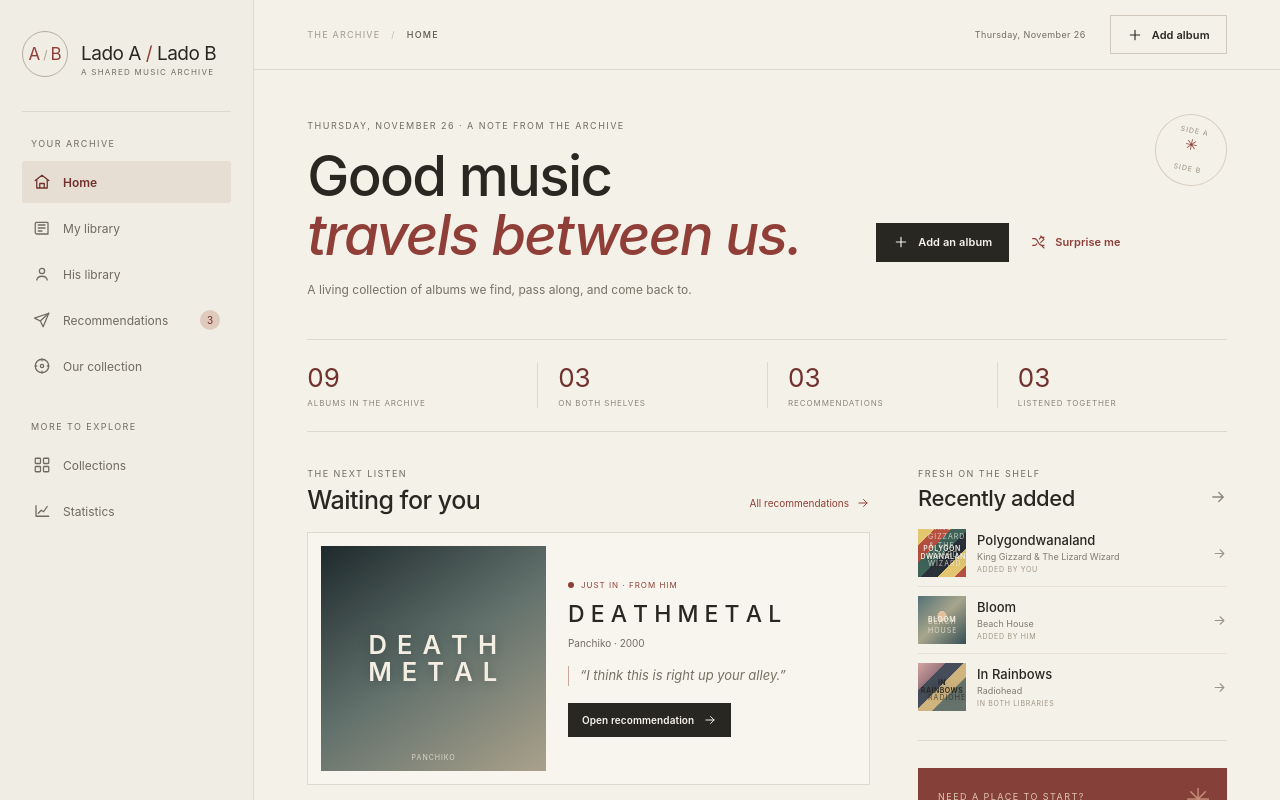
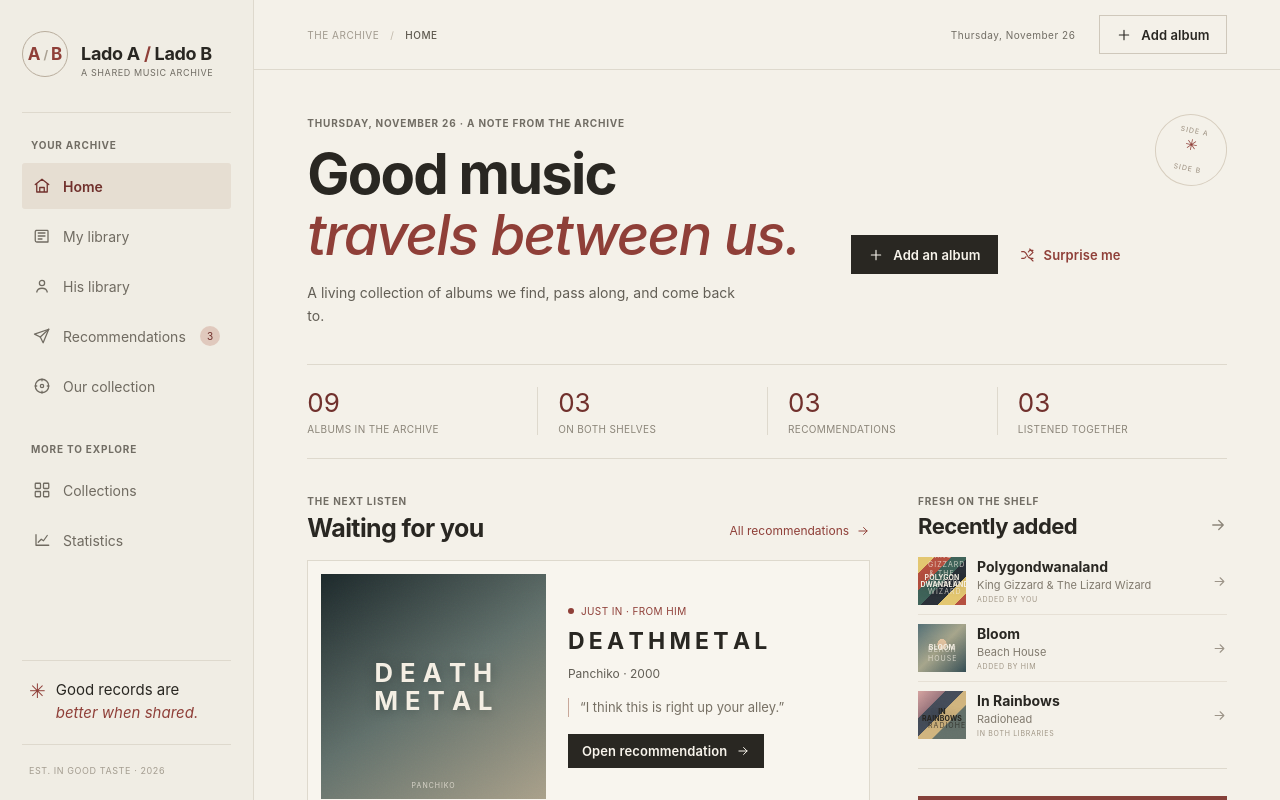
Before and after one commit to tbritoamorim/lado-a-lado-b, a React (Vite) app: page / in a window 1280 px wide. Shown: the top 800 px of the page. Built offline with nearby package versions, Linux system fonts and the light colour scheme.

Commit message:
Fix sidebar to viewport and improve text readability

```diff
--- a/src/App.css
+++ b/src/App.css
@@ -257,3 +257,66 @@
   .page-footer { font-size: 7px; padding-inline: 19px; }
   .page-footer span:nth-child(2) { display: none; }
 }
+
+
+/* Readable type and persistent desktop navigation */
+.sidebar {
+  position: fixed;
+  inset: 0 auto 0 0;
+  height: 100vh;
+  min-height: 0;
+  overflow-y: auto;
+  flex: none;
+  width: 254px;
+}
+.main-area {
+  width: calc(100% - 254px);
+  min-height: 100vh;
+  margin-left: 254px;
+}
+.nav-item { font-size: 14px; min-height: 46px; }
+.home-lede, .page-intro { font-size: 14px; color: #625e55; }
+.button { font-size: 13px; }
+.eyebrow, .nav-label { font-size: 10px; letter-spacing: .8px; font-weight: 650; }
+.brand-name { font-size: 18px; font-weight: 650; letter-spacing: -.3px; }
+.brand-mark { font-family: inherit; font-weight: 700; }
+.brand-caption, .sidebar-foot { font-size: 9px; letter-spacing: .6px; }
+.home-intro h1, .page-heading-row h1, .subpage h1 {
+  font-weight: 700;
+  letter-spacing: -1.8px;
+  line-height: 1.08;
+}
+.section-heading h2, .recommendation-copy h3, .random-card h2,
+.collection-card h2, .modal-card h2 { font-weight: 650; letter-spacing: -.6px; }
+.metric-label { font-size: 10px; letter-spacing: .35px; }
+.breadcrumbs, .today-label { font-size: 10px; letter-spacing: .5px; }
+.status-label, .quiet-label, .results-line { font-size: 10px; letter-spacing: .4px; }
+.muted { color: #625e55; font-size: 12px; }
+.activity-item p { font-size: 12px; }
+.activity-item span, .recent-copy small, .album-card-artist,
+.recommendation-row-copy small, .collection-card small, .stat-card small { font-size: 11px; }
+.album-card-title, .recent-copy strong { font-size: 14px; font-weight: 650; }
+.album-card-meta { font-size: 10px; }
+.search-box input, .filter-pill, .text-link { font-size: 12px; }
+.tag { font-size: 10px; }
+.stat-card span, .genre-row, .modal-ratings small { font-size: 10px; }
+.modal-note, .side-note p, .recommendation-copy blockquote, .aside-note p { font-family: inherit; font-style: normal; }
+.side-note p { font-size: 15px; line-height: 1.5; }
+.artwork-label { font-family: inherit; font-weight: 750; letter-spacing: .02em; }
+
+@media (max-width: 1100px) {
+  .sidebar { width: 220px; }
+  .main-area { width: calc(100% - 220px); margin-left: 220px; }
+}
+@media (max-width: 820px) {
+  .sidebar {
+    position: fixed;
+    inset: 0 auto 0 0;
+    height: 100dvh;
+    width: 260px;
+    min-height: 0;
+    transform: translateX(-100%);
+  }
+  .sidebar.sidebar-open { transform: translateX(0); }
+  .main-area { width: 100%; margin-left: 0; }
+}
```
